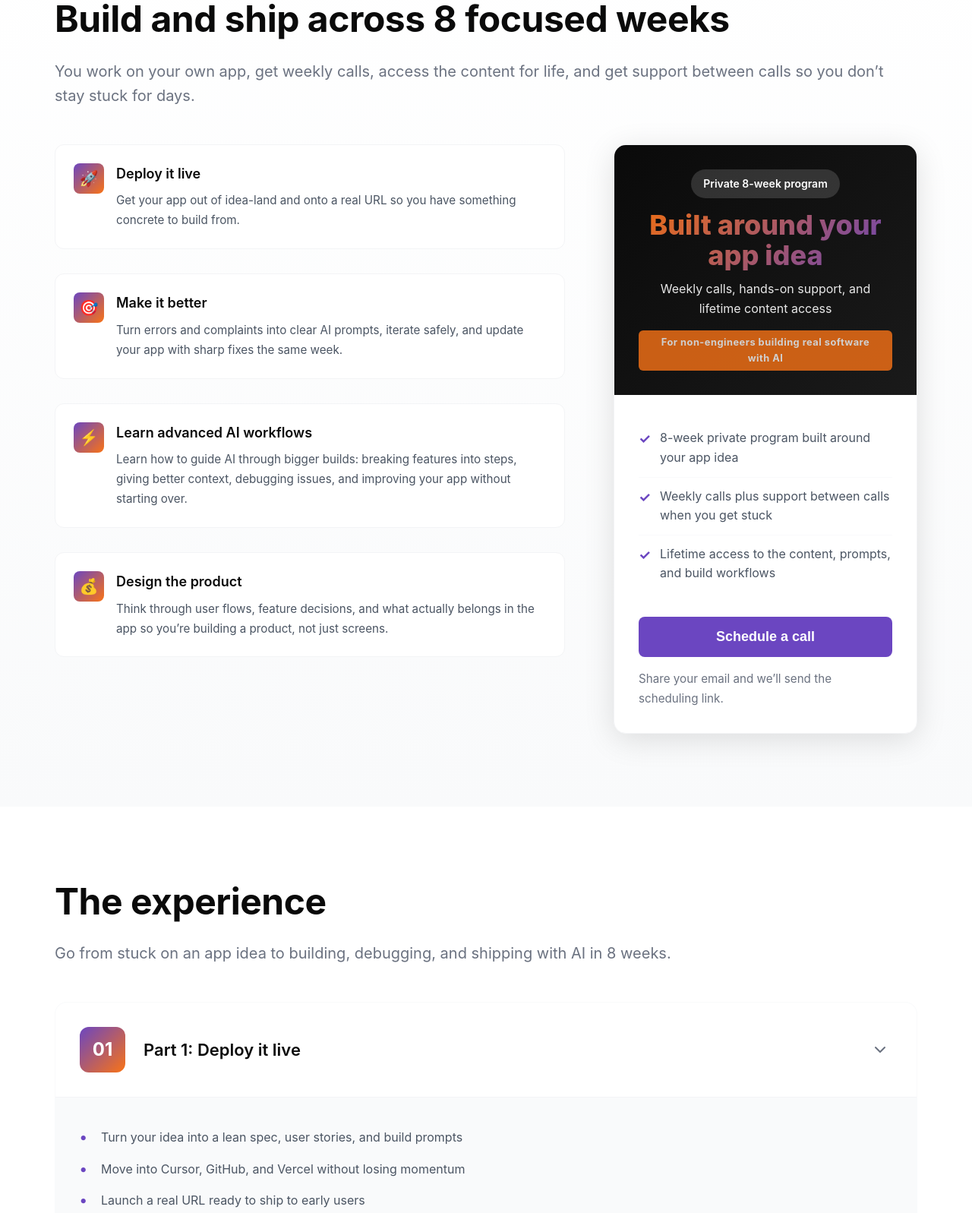
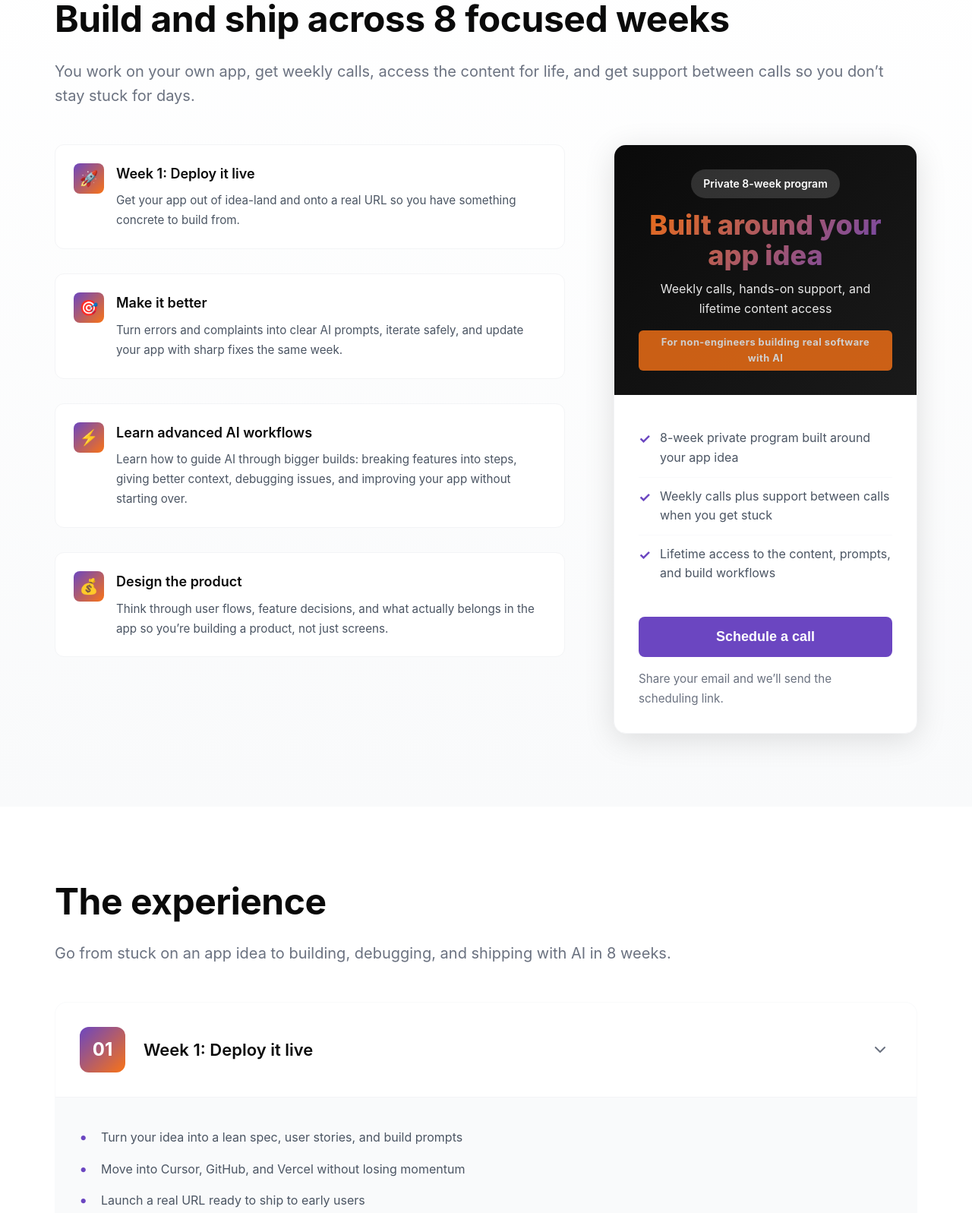
Before and after one commit to 0xmcc/ubi-course, a website: page index.html in a window 1280 px wide. Shown: the part 1979-3576 px from the top of the page at 76% size. Drawn offline with Linux system fonts and the light colour scheme.

Commit message:
Emphasize week one deployment

```diff
--- a/index.html
+++ b/index.html
@@ -97,7 +97,7 @@
                     <div class="value-prop">
                         <div class="value-icon">🚀</div>
                         <div class="value-content">
-                            <h4>Deploy it live</h4>
+                            <h4>Week 1: Deploy it live</h4>
                             <p>Get your app out of idea-land and onto a real URL so you have something concrete to build from.</p>
                         </div>
                     </div>
@@ -171,7 +171,7 @@
                         <div class="module-header-left">
                             <span class="module-number">01</span>
                             <div>
-                                <h3>Part 1: Deploy it live</h3>
+                                <h3>Week 1: Deploy it live</h3>
                             </div>
                         </div>
                         <span class="module-toggle">
```
